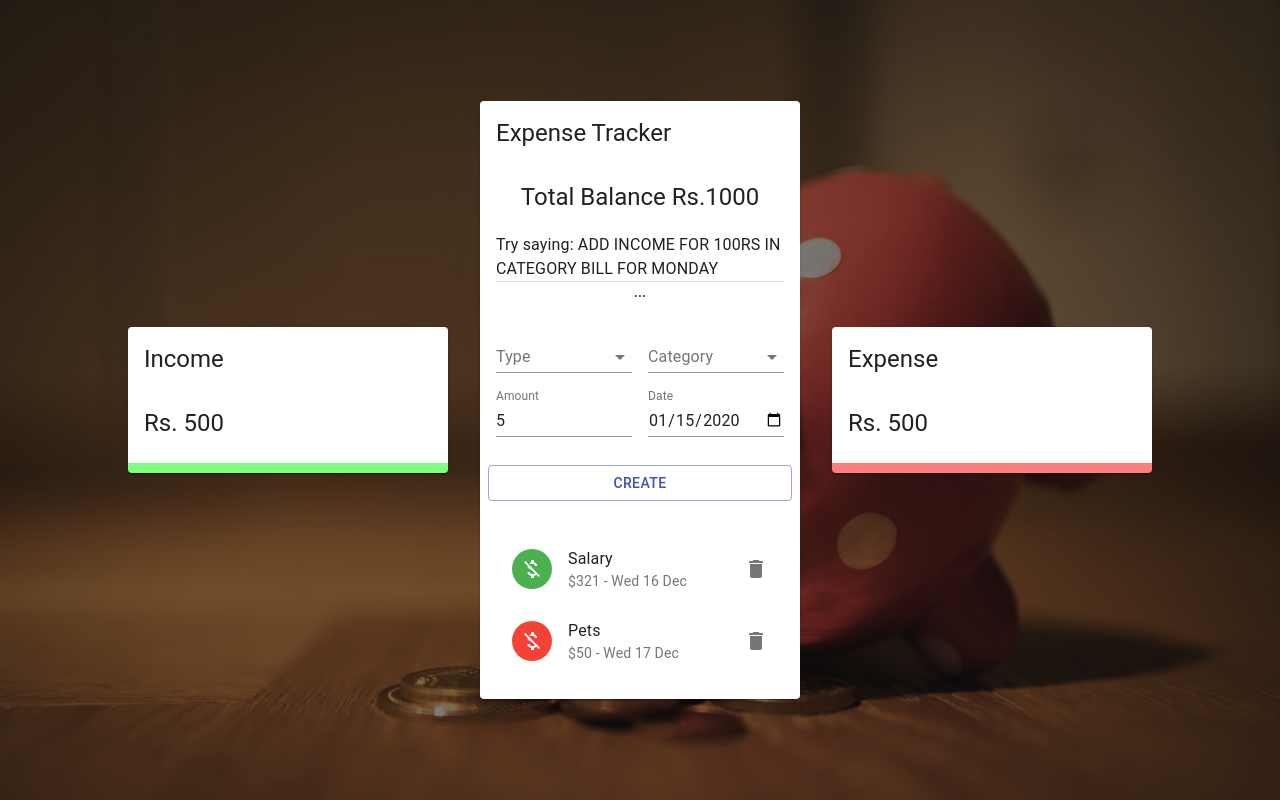
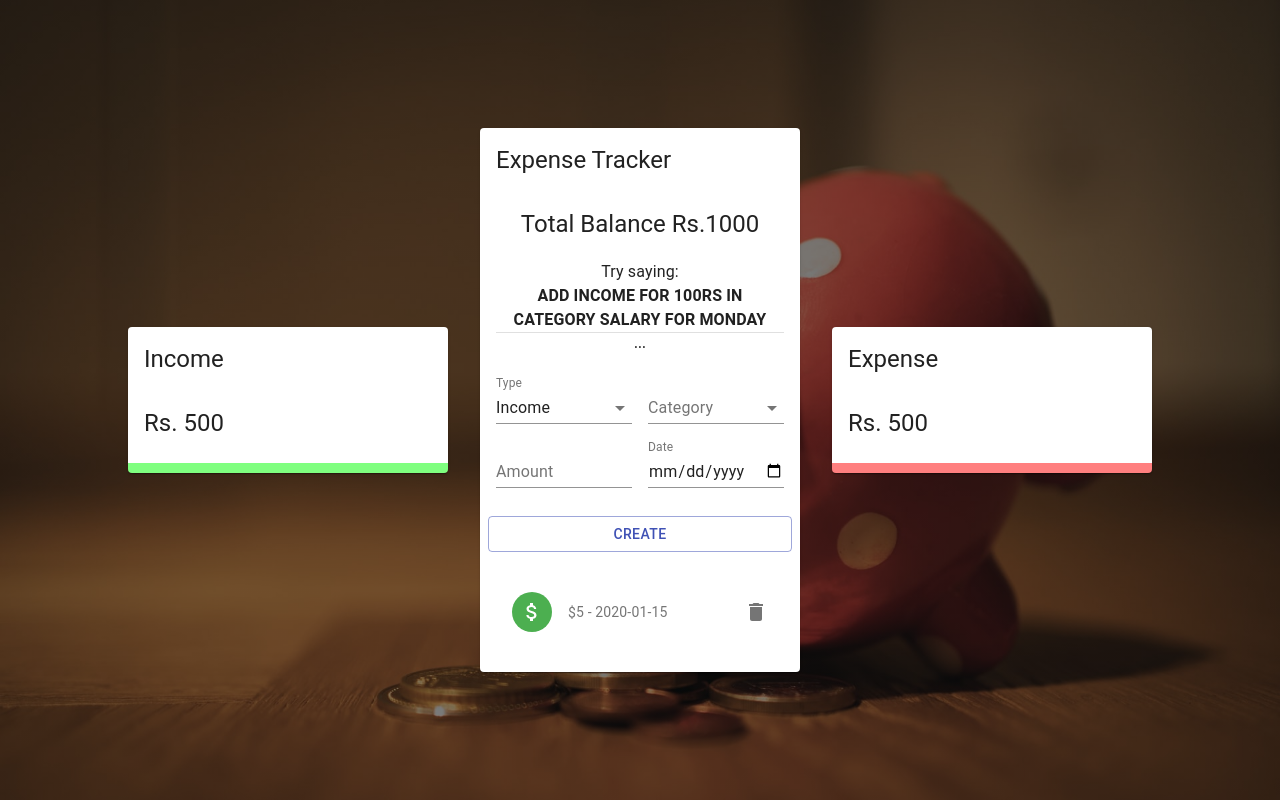
Before and after one commit to praful-chandra/budget-tracker-voice, a React (Create React App) app: page / in a window 1280 px wide. Both pictures are taken after typing "5", "2020-01-15" into the empty fields and a click on the button "CREATE". Built offline with nearby package versions, Linux system fonts and the light colour scheme.

Commit message:
Added context api and basic functionality

```diff
--- a/src/App.js
+++ b/src/App.js
@@ -4,10 +4,9 @@
 import Details from "./components/Details/Details";
 import Main from "./components/main/Main";
 
-import useStyles from './styles';
+import useStyles from "./styles";
 
 const App = () => {
-
   const classes = useStyles();
 
   return (
--- a/src/components/main/Form/Form.jsx
+++ b/src/components/main/Form/Form.jsx
@@ -1,4 +1,4 @@
-import React from "react";
+import React, { useState, useContext } from "react";
 import {
   TextField,
   Typography,
@@ -9,11 +9,35 @@
   Select,
   MenuItem,
 } from "@material-ui/core";
+import { v4 as uuidv4 } from "uuid";
 
 import useStyles from "./styles";
 
+import { ExpenseTrackerContext } from "../../../context/context";
+
+const initialState = {
+  amount: "",
+  category: "",
+  type: "Income",
+  date: new Date(),
+};
+
 const Form = () => {
   const classes = useStyles();
+
+  const [formData, setformData] = useState(initialState);
+
+  const { addTransaction } = useContext(ExpenseTrackerContext);
+
+  const createTransaction = () => {
+    addTransaction({
+      ...formData,
+      amount: Number(formData.amount),
+      id: uuidv4(),
+    });
+
+    setformData(initialState);
+  };
 
   return (
     <Grid container spacing={2}>
@@ -25,7 +49,12 @@
       <Grid item xs={6}>
         <FormControl fullWidth>
           <InputLabel>Type</InputLabel>
-          <Select>
+          <Select
+            value={formData.type}
+            onChange={(e) => {
+              setformData({ ...formData, type: e.target.value });
+            }}
+          >
             <MenuItem value="Income">Income</MenuItem>
             <MenuItem value="Expense">Expense</MenuItem>
           </Select>
@@ -34,7 +63,12 @@
       <Grid item xs={6}>
         <FormControl fullWidth>
           <InputLabel>Category</InputLabel>
-          <Select>
+          <Select
+            value={formData.category}
+            onChange={(e) => {
+              setformData({ ...formData, category: e.target.value });
+            }}
+          >
             <MenuItem value="business">Business</MenuItem>
             <MenuItem value="salary">Salary</MenuItem>
           </Select>
@@ -42,16 +76,33 @@
       </Grid>
 
       <Grid item xs={6}>
-        <TextField type="number" label="Amount" fullWidth />
+        <TextField
+          type="number"
+          label="Amount"
+          fullWidth
+          value={formData.amount}
+          onChange={(e) => {
+            setformData({ ...formData, amount: e.target.value });
+          }}
+        />
       </Grid>
       <Grid item xs={6}>
-        <TextField type="date" label="Date" fullWidth />
+        <TextField
+          type="date"
+          label="Date"
+          fullWidth
+          value={formData.date}
+          onChange={(e) => {
+            setformData({ ...formData, date: e.target.value });
+          }}
+        />
       </Grid>
       <Button
         className={classes.button}
         variant="outlined"
         fullWidth
         color="primary"
+        onClick={createTransaction}
       >
         Create
       </Button>
--- a/src/components/main/List/List.jsx
+++ b/src/components/main/List/List.jsx
@@ -1,4 +1,4 @@
-import React from "react";
+import React,{useContext} from "react";
 import {
   List as MUIList,
   ListItem,
@@ -9,50 +9,32 @@
   IconButton,
   Slide,
 } from "@material-ui/core";
-import { Delete, MoneyOff } from "@material-ui/icons";
+import { Delete, MoneyOff,AttachMoney } from "@material-ui/icons";
 
 import useStyles from "./styles.js";
+
+import {ExpenseTrackerContext} from '../../../context/context'
 
 const List = () => {
   const classes =useStyles();
 
-  const transactions = [
-    {
-      id: 1,
-      type: "Income",
-      category: "Salary",
-      amount: 321,
-      date: "Wed 16 Dec",
-    },
-    {
-      id: 2,
-      type: "Expense",
-      category: "Pets",
-      amount: 50,
-      date: "Wed 17 Dec",
-    },
-    {
-      id: 3,
-      type: "Income",
-      category: "Salary",
-      amount: 321,
-      date: "Wed 18 Dec",
-    },
-  ];
+  const {deleteTransaction, transations} = useContext(ExpenseTrackerContext);
+
+
 
   return (
     <MUIList dense={false} className={classes.list}>
-    {transactions.map((transaction) => (
+    {transations.map((transaction) => (
       <Slide direction="down" in mountOnEnter unmountOnExit key={transaction.id}>
         <ListItem>
           <ListItemAvatar>
             <Avatar className={transaction.type === 'Income' ? classes.avatarIncome : classes.avatarExpense}>
-              <MoneyOff />
+            {transaction.type === 'Income' ? <AttachMoney/> : <MoneyOff />}
             </Avatar>
           </ListItemAvatar>
           <ListItemText primary={transaction.category} secondary={`$${transaction.amount} - ${transaction.date}`} />
           <ListItemSecondaryAction>
-            <IconButton edge="end" aria-label="delete" onClick={() => {}}>
+            <IconButton edge="end" aria-label="delete" onClick={() => deleteTransaction(transaction.id)}>
               <Delete />
             </IconButton>
           </ListItemSecondaryAction>
--- a/src/components/main/Main.jsx
+++ b/src/components/main/Main.jsx
@@ -30,7 +30,9 @@
           style={{ lineHeight: "1.5em", marginTop: "20px" }}
         >
           {/* Info card component */}
-          Try saying: ADD INCOME FOR 100RS IN CATEGORY BILL FOR MONDAY
+          <Typography align="center">
+          Try saying: <br /> <strong>ADD INCOME FOR 100RS IN CATEGORY SALARY FOR MONDAY</strong>
+          </Typography>
         </Typography>
         <Divider />
         {/* Form component */}
--- /dev/null
+++ b/src/context/context.js
@@ -0,0 +1,38 @@
+import React, { useReducer, createContext } from "react";
+
+import contextReducer from "./contextReducer";
+
+const initialState = [];
+
+export const ExpenseTrackerContext = createContext(initialState);
+
+export const Provider = ({ children }) => {
+  const [transations, dispatch] = useReducer(contextReducer, initialState);
+
+  //Action creators
+  const deleteTransaction = (id) => {
+    dispatch({
+      type: "DELETE_TRANSACTION",
+      payload: id,
+    });
+  };
+
+  const addTransaction = (transaction) => {
+    dispatch({
+      type: "ADD_TRANSACTION",
+      payload: transaction,
+    });
+  };
+
+  return (
+    <ExpenseTrackerContext.Provider
+      value={{
+        deleteTransaction,
+        addTransaction,
+        transations
+      }}
+    >
+      {children}
+    </ExpenseTrackerContext.Provider>
+  );
+};
--- /dev/null
+++ b/src/context/contextReducer.js
@@ -0,0 +1,17 @@
+const contextReducer = (state, action) => {
+
+  if(action.type === 'DELETE_TRANSACTION'){
+
+    return  state.filter((t)=>t.id !== action.payload);
+
+  }else if (action.type === 'ADD_TRANSACTION'){
+
+    return [action.payload, ...state];
+
+  }else{
+      return state;
+  }
+
+};
+
+export default contextReducer;
--- a/src/index.js
+++ b/src/index.js
@@ -1,9 +1,14 @@
-import React from 'react';
-import ReactDOM from 'react-dom';
+import React from "react";
+import ReactDOM from "react-dom";
 
-import App from './App';
-import './index.css';
+import App from "./App";
+import "./index.css";
 
+import { Provider } from "./context/context";
 
-
-ReactDOM.render(<App />,document.getElementById('root'));
+ReactDOM.render(
+    <Provider>
+        <App />
+    </Provider>,
+  document.getElementById("root")
+);
```
Lines whose indentation alone changed are shown as unchanged.
